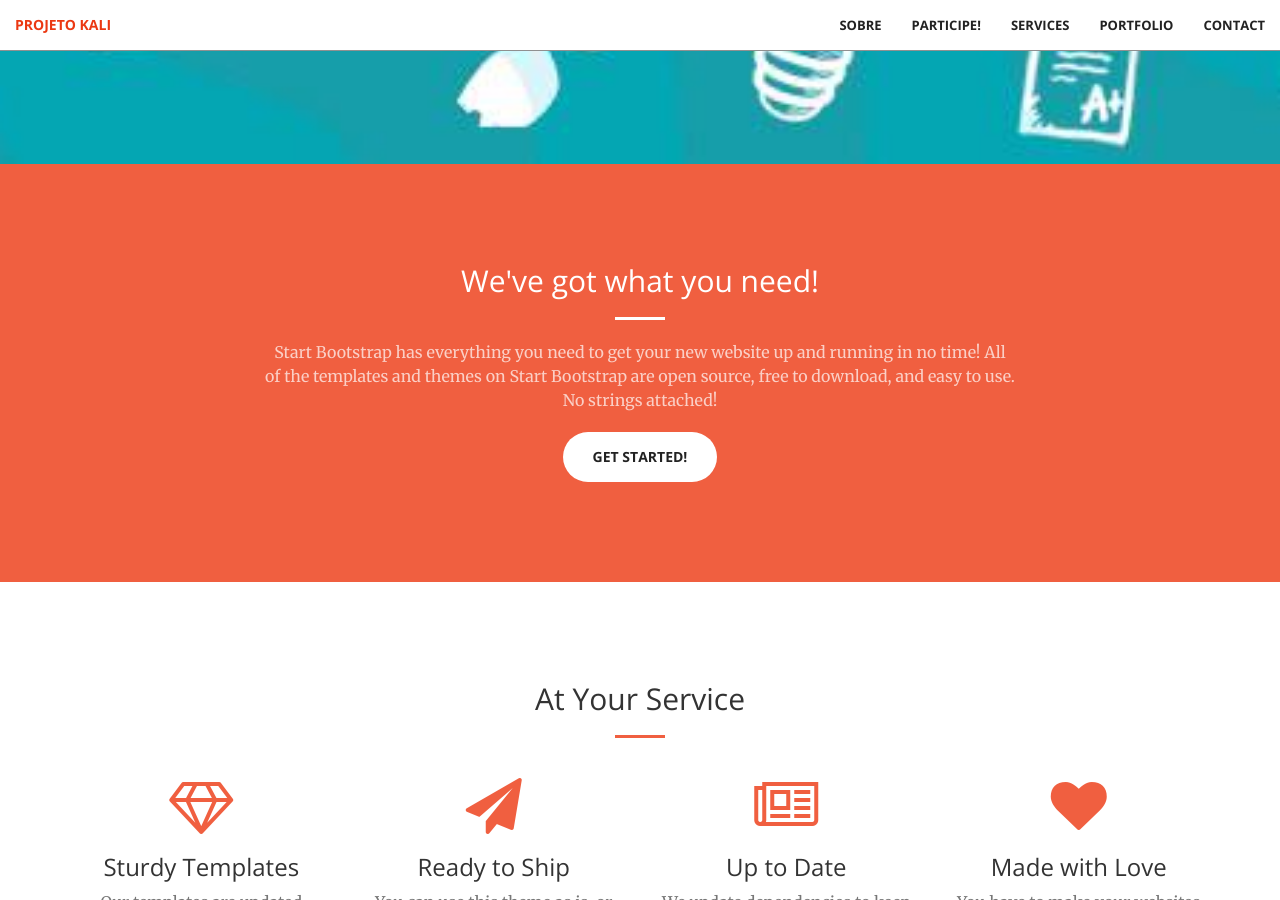
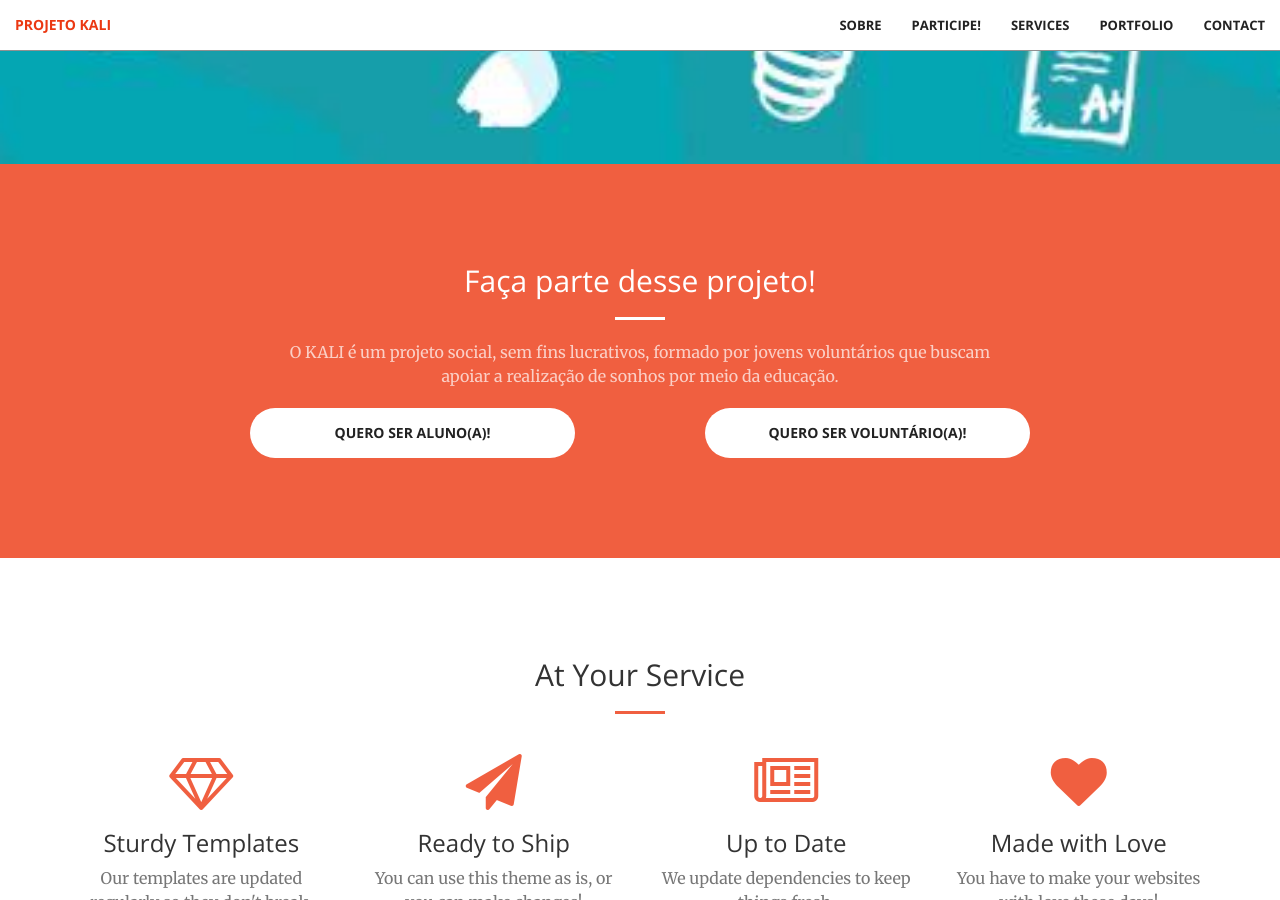
Before and after one commit to projetokali/projetokali.github.io, a Jekyll site: the page built from index.html, in a window 1280 px wide and 900 px high, scrolled down 736 px. Built offline with Jekyll 4.4.1, drawn with Linux system fonts in a browser that asks for light colours; some of the changed text lies outside the part shown.

Commit message:
Atualiza informacoes basicas do projeto, adiciona contatos

```diff
--- a/_config.yml
+++ b/_config.yml
@@ -1,12 +1,15 @@
 # Site settings
-title:
-email:
-description: > # this means to ignore newlines until "baseurl:"
+title: "Projeto Kali"
+email: "contato@projetokali.com.br"
+description: >  # this means to ignore newlines until "baseurl:"
+  O KALI é um projeto social, sem fins lucrativos, formado por jovens voluntários que buscam apoiar a realização de sonhos por meio da educação.
 baseurl: "" # the subpath of your site, e.g. /blog/
 url: "" # the base hostname & protocol for your site
 
-twitter_username:
-github_username:
+github: "projetokali/blog"
+instagram: "projetokali"
+facebook: "Kali"
+facebook_url: "https://www.facebook.com/projetokali"
 
 # Build settings
 markdown: kramdown
--- a/_includes/call-to-action.html
+++ b/_includes/call-to-action.html
@@ -2,10 +2,13 @@
     <div class="container">
         <div class="row">
             <div class="col-lg-8 col-lg-offset-2 text-center">
-                <h2 class="section-heading">We've got what you need!</h2>
+                <h2 class="section-heading">Faça parte desse projeto!</h2>
                 <hr class="light">
-                <p class="text-faded">Start Bootstrap has everything you need to get your new website up and running in no time! All of the templates and themes on Start Bootstrap are open source, free to download, and easy to use. No strings attached!</p>
-                <a href="#" class="btn btn-default btn-xl">Get Started!</a>
+                <p class="text-faded">O KALI é um projeto social, sem fins lucrativos, formado por jovens voluntários que buscam apoiar a realização de sonhos por meio da educação.</p>
+                <div class="row">
+                    <a href="#" class="btn btn-default btn-xl col-sm-5">Quero ser aluno(a)!</a>
+                    <a href="#" class="btn btn-default btn-xl col-sm-5 col-sm-offset-2">Quero ser voluntário(a)!</a>
+                </div>
             </div>
         </div>
     </div>
--- a/_includes/contact.html
+++ b/_includes/contact.html
@@ -2,28 +2,25 @@
     <div class="container">
         <div class="row">
             <div class="col-lg-8 col-lg-offset-2 text-center">
-                <h2 class="section-heading">Let's Get In Touch!</h2>
+                <h2 class="section-heading">Entre em contato conosco!</h2>
                 <hr class="primary">
-                <p>Ready to start your next project with us? That's great! Give us a call or send us an email and we will get back to you as soon as possible!</p>
+                <p>Se interessou pelo projeto e quer saber mais? Tem alguma sugestão, proposta ou dúvida? Entre em contato conosco em quaisquer das seguintes plataformas que responderemos o quanto antes!  </p>
             </div>
+        </div>
         <div class="col-lg-2 col-lg-offset-2 text-center">
-            <a href="https://twitter.com/{{ site.twitter_username }}">
-                <i class="fa fa-twitter fa-3x wow bounceIn" data-wow-delay=".1s"></i>
-                <p>{{ site.twitter_username }}</p>
+            <a href="mailto: {{ site.email }}" target="_blank">
+                <i class="fa fa-envelope fa-3x wow bounceIn" data-wow-delay=".1s"></i>
             </a>
         </div>
         <div class="col-lg-2 col-lg-offset-1 text-center">
-            <a href="mailto:{{ site.email }}">
-            <i class="fa fa-envelope-o fa-3x wow bounceIn" data-wow-delay=".1s"></i>
-                <p>{{ site.email }}</p>
+            <a href="https://www.instagram.com/{{ site.instagram }}" target="_blank">
+                <i class="fa fa-instagram fa-3x wow bounceIn" data-wow-delay=".1s"></i>
             </a>
         </div>
         <div class="col-lg-2 col-lg-offset-1 text-center">
-            <a href="https://github.com/{{ site.github_username }}">
-            <i class="fa fa-github fa-3x wow bounceIn" data-wow-delay=".1s"></i>
-                <p>{{ site.github_username }}</p>
+            <a href="{{site.facebook_url}}" target="_blank">
+                <i class="fa fa-facebook fa-3x wow bounceIn" data-wow-delay=".1s"></i>
             </a>
         </div>
-
     </div>
 </section>
--- /dev/null
+++ b/_includes/dev.html
@@ -0,0 +1,24 @@
+<div style='background-color: black; color: white;'>
+    <div class="container">
+        <div class="row">
+            <div class="col-sm-8 col-sm-offset-2 text-center">
+                <p>
+                    Site desenvolvido usando
+                    <a href="https://jekyllrb.com/" target="_blank">
+                        Jekyll
+                    </a>
+                    e o tema
+                    <a href="https://github.com/volny/creative-theme-jekyll" target="_blank">
+                        Creative
+                    </a>
+                    , hospedado no
+                    <a href="https://github.com/{{ site.github }}" target="_blank">
+                        <i class="fa fa-github" data-wow-delay=".1s"></i>
+                        GitHub
+                    </a>
+                    .
+                </p>
+            </div>
+        </div>
+    </div>
+</div>
--- a/_layouts/front.html
+++ b/_layouts/front.html
@@ -11,6 +11,7 @@
   {% include portfolio.html %}
   {% include aside.html %}
   {% include contact.html %}
+  {% include dev.html %}
   {% include scripts.html %}
 </body>
 
```
